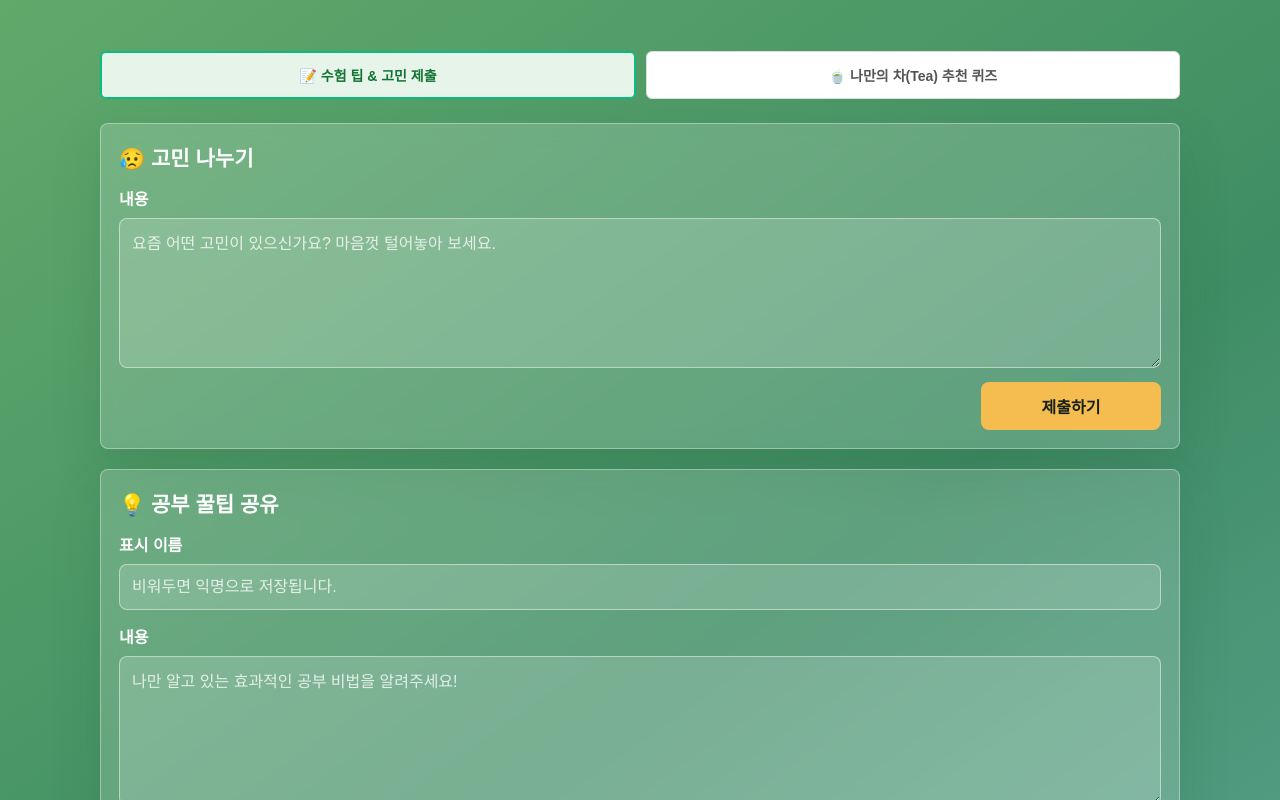
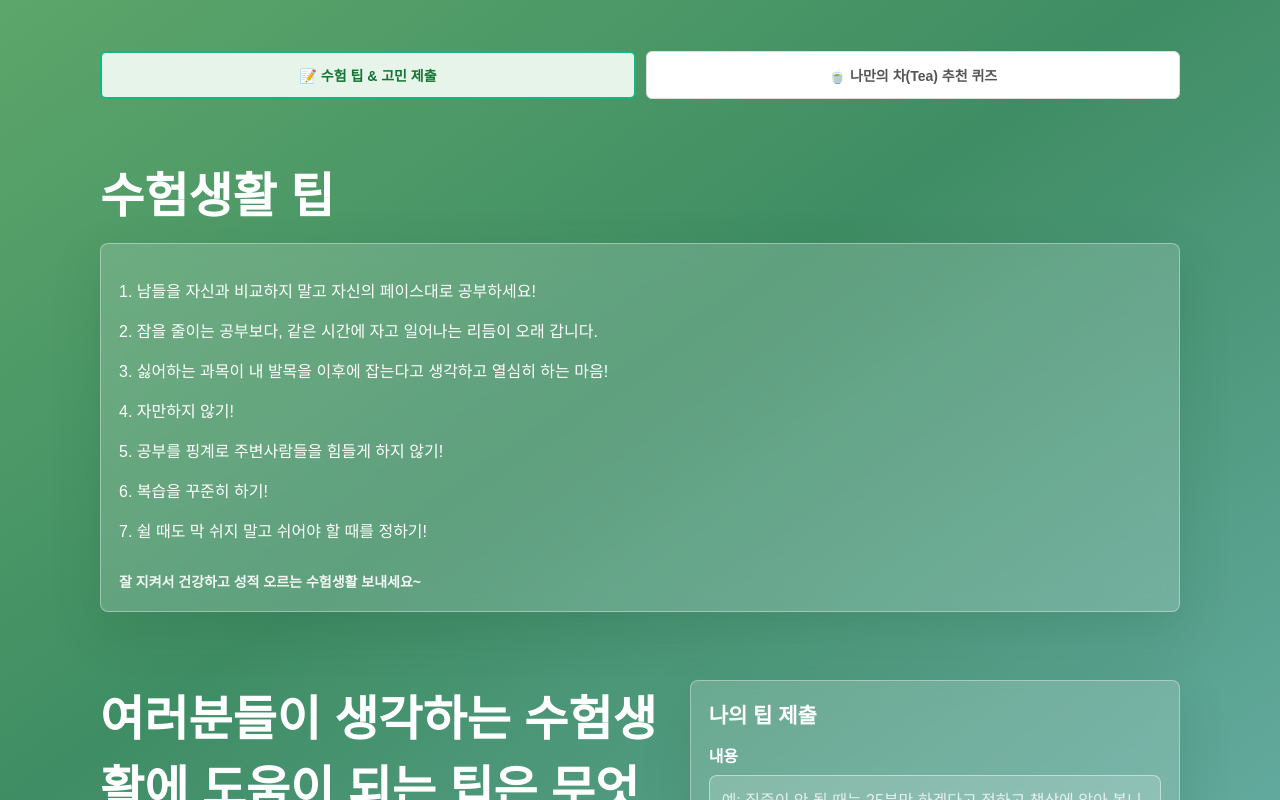
Before and after one commit to kseok72/websitevercel, a Next.js app: page / in a window 1280 px wide. Shown: the part 520-1320 px from the top of the page. Built offline with nearby package versions, Linux system fonts and the light colour scheme.

Commit message:
Update home-client.tsx

```diff
--- a/app/home-client.tsx
+++ b/app/home-client.tsx
@@ -208,8 +208,6 @@ export default function HomeClient() {
       {/* [1] 원래 화면 상태: 기존 작성하신 폼 내용(고민 나누기, 꿀팁 공유)이 그대로 살아 움직입니다. */}
       {viewMode === 'form' && (
         <div style={{ display: "flex", flexDirection: "column", gap: "20px" }}>
-          <SubmissionForm kind="worry" label="😥 고민 나누기" placeholder="요즘 어떤 고민이 있으신가요? 마음껏 털어놓아 보세요." />
-          <SubmissionForm kind="tip" label="💡 공부 꿀팁 공유" placeholder="나만 알고 있는 효과적인 공부 비법을 알려주세요!" includeNickname />
         </div>
       )}
 
```
